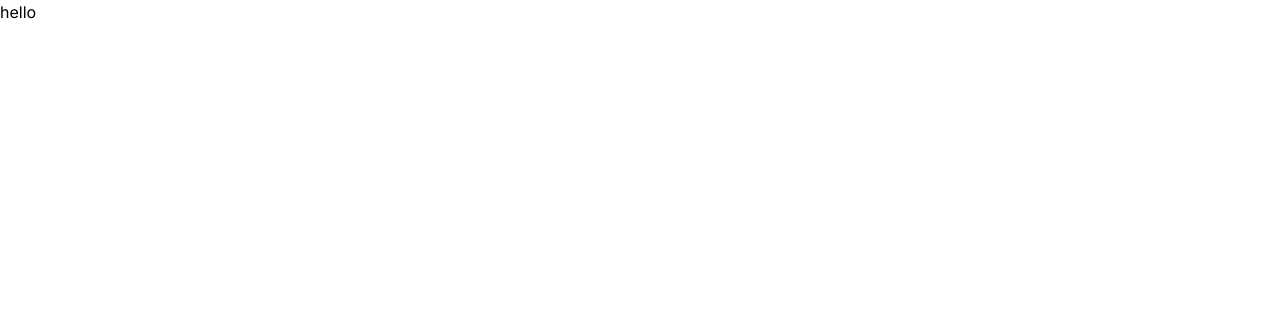
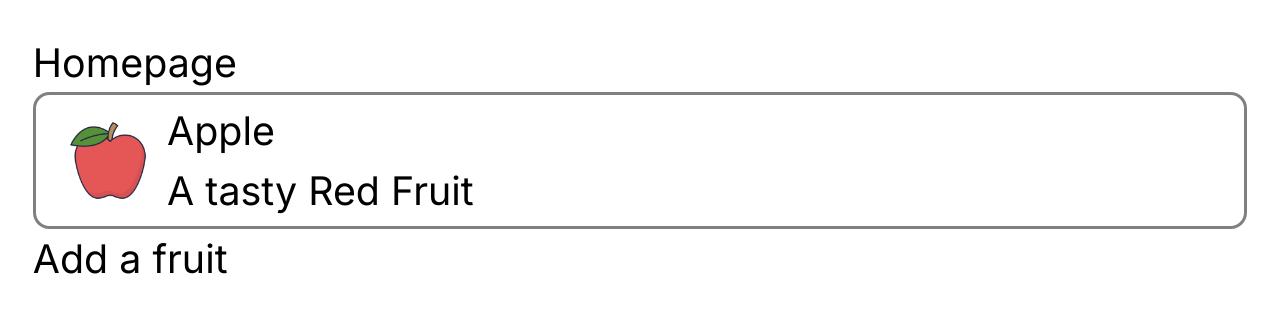
Before and after one commit to avangardewashere/fruit-basket, a Next.js app: page / in a window 1280 px wide. Shown: the top 312 px of the page. Built offline with nearby package versions, Linux system fonts and the light colour scheme.

Commit message:
route/addFruit

```diff
--- a/app/globals.css
+++ b/app/globals.css
@@ -1,3 +1,7 @@
+@import "normalize.css";
 @tailwind base;
 @tailwind components;
 @tailwind utilities;
+html {
+  font-size: calc(100vw / 390);
+}
--- /dev/null
+++ b/components/homepage/index.module.scss
@@ -0,0 +1,22 @@
+.container {
+  width: 390rem;
+  padding: 10rem;
+  font-size: 12rem;
+  .card {
+    display: flex;
+    gap: 6rem;
+    padding: 2rem 10rem;
+    border: solid 1rem gray;
+    border-radius: 5rem;
+    align-items: center;
+
+    img {
+      width: 24rem;
+      height: 24rem;
+    }
+    .details {
+      display: flex;
+      flex-direction: column;
+    }
+  }
+}
--- a/components/homepage/index.tsx
+++ b/components/homepage/index.tsx
@@ -1,7 +1,28 @@
-export default function HomePage(){
-	return(
-		<div className="text-black">
-			hello
-		</div>
-	)
-}
+import { memo } from "react";
+import clsx from "clsx";
+import style from "./index.module.scss";
+import appleImg from "@/assets/img/apple.png"
+import Image from "next/image";
+import Link from "next/link";
+
+
+const Homepage = memo(function Homepage() {
+  return (
+    <div className={clsx(style.container)}>
+      <div>Homepage</div>
+
+      <div className={clsx(style.card)}>
+        <Image src={appleImg} alt="" />
+
+        <div className={style.details}>
+          <h1>Apple</h1>
+          <span>A tasty Red Fruit</span>
+        </div>
+      </div>
+
+      <Link href={"/addFruit"}>Add a fruit</Link>
+    </div>
+  );
+});
+
+export default Homepage;
```
Also changed, not shown: assets/img/apple.png (added).
